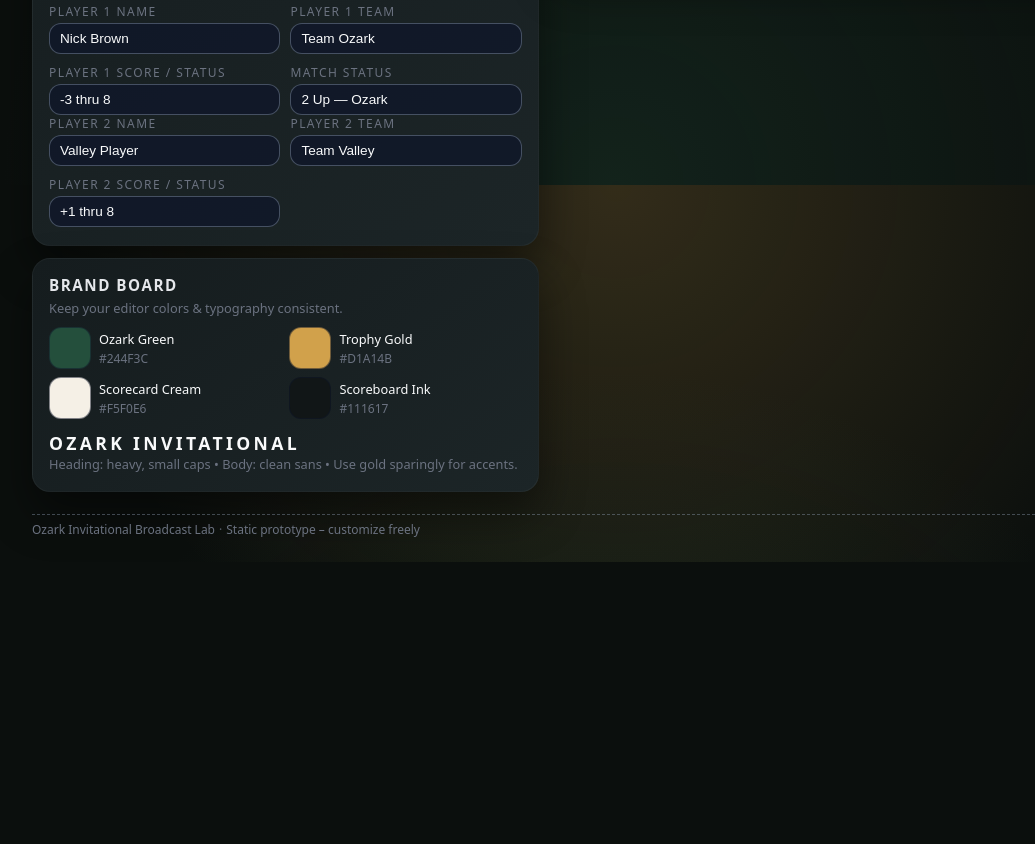
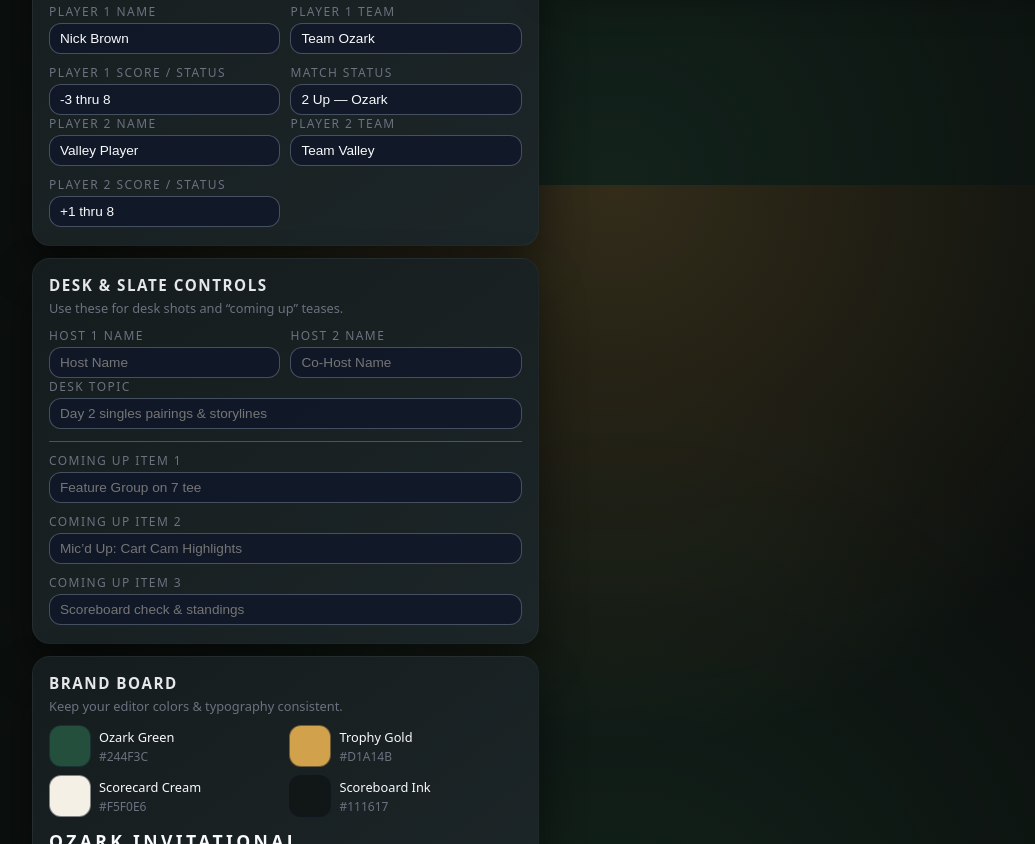
Before and after one commit to nicholasbrownworship/Broadcast-Lab, a plain HTML site: page index.html in a window 1280 px wide. Shown: the part 615-1459 px from the top of the page, without its empty margins (24-1059 px from the left). Before the commit the page ends 1177 px from the top, so only its background shows below. Drawn offline with Linux system fonts and the light colour scheme.

Commit message:
Update index.html

```diff
--- a/index.html
+++ b/index.html
@@ -42,6 +42,8 @@
                 <option value="lower-third">Lower Third – Player ID</option>
                 <option value="score-bug">Score Bug – Match Status</option>
                 <option value="matchup-bar">Matchup Bar – vs Graphic</option>
+                <option value="desk">Desk Panel – Hosts & Topic</option>
+                <option value="coming-up">Coming Up – Segment Slate</option>
               </select>
             </label>
 
@@ -51,7 +53,7 @@
           </div>
         </section>
 
-        <!-- SECTION: TEXT FIELDS -->
+        <!-- SECTION: TEXT FIELDS (CORE CONTENT) -->
         <section class="panel">
           <div class="panel-header">
             <h2>Content Controls</h2>
@@ -118,6 +120,48 @@
             <div class="field">
               <span class="field-label">Player 2 score / status</span>
               <input id="fieldPlayer2Score" type="text" placeholder="+1 thru 7" />
+            </div>
+          </div>
+        </section>
+
+        <!-- SECTION: DESK & SLATE CONTROLS -->
+        <section class="panel">
+          <div class="panel-header">
+            <h2>Desk & Slate Controls</h2>
+            <p class="panel-subtitle">Use these for desk shots and “coming up” teases.</p>
+          </div>
+
+          <div class="field-grid field-grid--two">
+            <div class="field">
+              <span class="field-label">Host 1 name</span>
+              <input id="fieldHost1" type="text" placeholder="Host Name" />
+            </div>
+
+            <div class="field">
+              <span class="field-label">Host 2 name</span>
+              <input id="fieldHost2" type="text" placeholder="Co-Host Name" />
+            </div>
+          </div>
+
+          <div class="field">
+            <span class="field-label">Desk topic</span>
+            <input id="fieldTopic" type="text" placeholder="Day 2 singles pairings & storylines" />
+          </div>
+
+          <hr class="panel-divider" />
+
+          <div class="field-grid">
+            <div class="field">
+              <span class="field-label">Coming up item 1</span>
+              <input id="fieldComing1" type="text" placeholder="Feature Group on 7 tee" />
+            </div>
+            <div class="field">
+              <span class="field-label">Coming up item 2</span>
+              <input id="fieldComing2" type="text" placeholder="Mic’d Up: Cart Cam Highlights" />
+            </div>
+            <div class="field">
+              <span class="field-label">Coming up item 3</span>
+              <input id="fieldComing3" type="text" placeholder="Scoreboard check & standings" />
             </div>
           </div>
         </section>
@@ -250,6 +294,52 @@
               </div>
               <div class="mb-sponsor" data-bind="sponsor" data-default="Presented by +3 Golf Co.">Presented by +3 Golf Co.</div>
             </div>
+
+            <!-- DESK PANEL -->
+            <div class="overlay overlay--desk" data-overlay="desk">
+              <div class="desk-meta">
+                <span class="desk-tournament" data-bind="tournament" data-default="Ozark Invitational">Ozark Invitational</span>
+                <span class="desk-dot">•</span>
+                <span class="desk-round" data-bind="round" data-default="Day 2 — Studio Show">Day 2 — Studio Show</span>
+              </div>
+              <div class="desk-main">
+                <div class="desk-host">
+                  <div class="desk-label">Host</div>
+                  <div class="desk-name" data-bind="host1" data-default="Host Name">Host Name</div>
+                </div>
+                <div class="desk-spine"></div>
+                <div class="desk-host">
+                  <div class="desk-label">Co-Host</div>
+                  <div class="desk-name" data-bind="host2" data-default="Co-Host Name">Co-Host Name</div>
+                </div>
+              </div>
+              <div class="desk-topic" data-bind="topic" data-default="Day 2 singles pairings & storylines">
+                Day 2 singles pairings & storylines
+              </div>
+            </div>
+
+            <!-- COMING UP SLATE -->
+            <div class="overlay overlay--coming-up" data-overlay="coming-up">
+              <div class="cu-header">
+                <span class="cu-label">Coming Up</span>
+                <span class="cu-divider"></span>
+                <span class="cu-round" data-bind="round" data-default="Day 1 — Best Ball">Day 1 — Best Ball</span>
+              </div>
+              <div class="cu-body">
+                <div class="cu-item" data-bind="coming1" data-default="Feature Group on 7 tee">
+                  Feature Group on 7 tee
+                </div>
+                <div class="cu-item" data-bind="coming2" data-default="Mic’d Up: Cart Cam Highlights">
+                  Mic’d Up: Cart Cam Highlights
+                </div>
+                <div class="cu-item" data-bind="coming3" data-default="Scoreboard check & standings">
+                  Scoreboard check & standings
+                </div>
+              </div>
+              <div class="cu-footer" data-bind="sponsor" data-default="Presented by +3 Golf Co.">
+                Presented by +3 Golf Co.
+              </div>
+            </div>
           </div>
 
           <p class="preview-hint">
```
